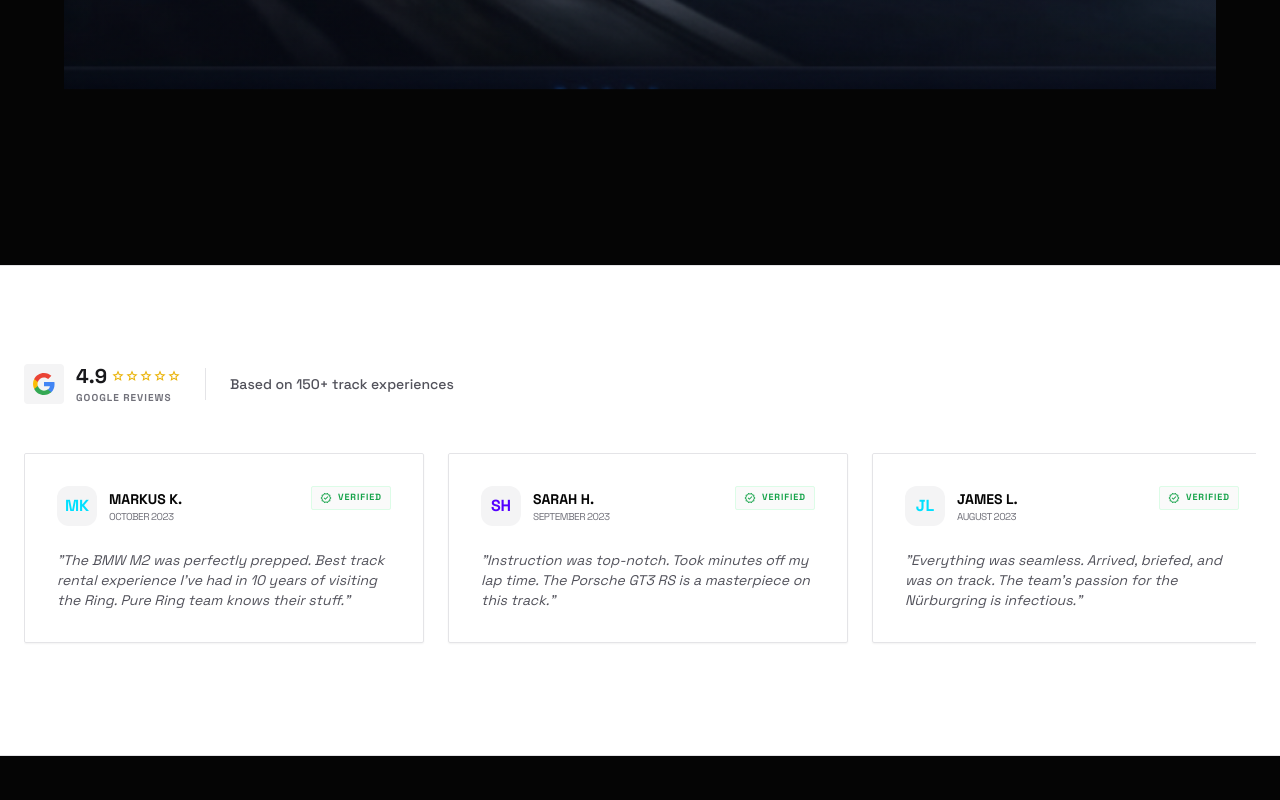
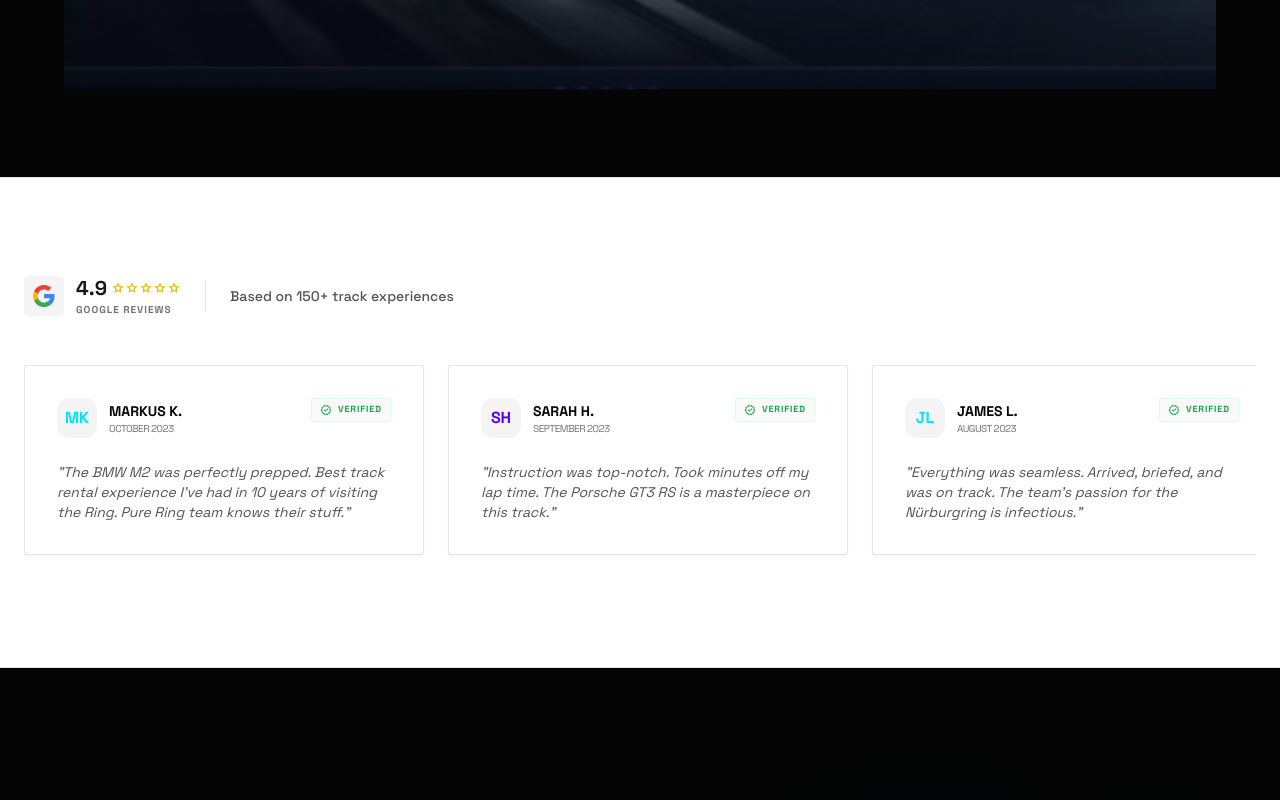
Before and after one commit to LucaElias/prototyp, a website: page index.html in a window 1280 px wide. Shown: the part 820-1620 px from the top of the page. Drawn offline with nearby package versions, Linux system fonts and the light colour scheme.

Commit message:
Reduce dark spacer height by another 70%

```diff
--- a/index.html
+++ b/index.html
@@ -232,7 +232,7 @@
     </section>
 
     <!-- Dark Spacer Section -->
-    <div class="w-full h-20 md:h-32 bg-[#050505]"></div>
+    <div class="w-full h-6 md:h-10 bg-[#050505]"></div>
 
     <section class="py-24 bg-white border-y border-zinc-200 overflow-hidden">
         <div class="max-w-[1400px] mx-auto px-6">
```
